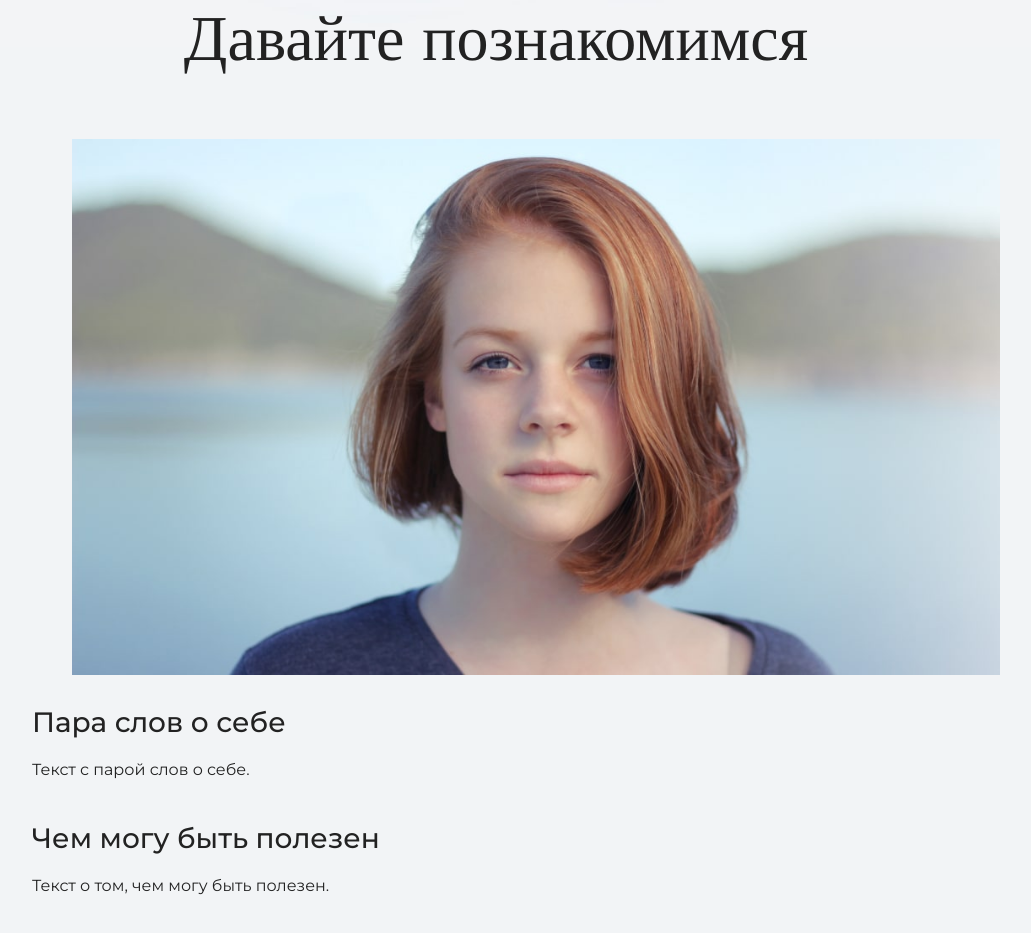
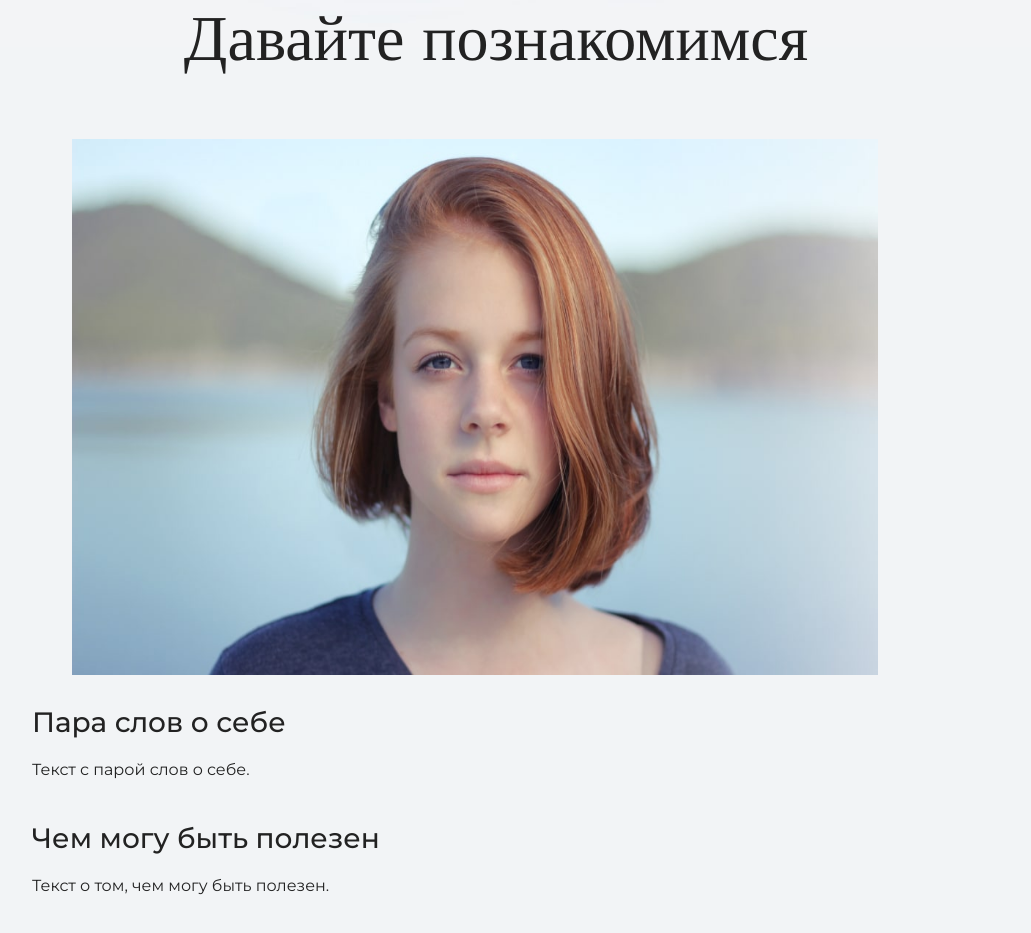
Before and after one commit to Danila-Fedyaev/My-Site, a plain HTML site: page index.html in a window 1280 px wide. Shown: the part 1033-1966 px from the top of the page, without its empty margins (144-1175 px from the left). Drawn offline with nearby package versions, Linux system fonts and the light colour scheme.

Commit message:
Add files via upload

```diff
--- a/index.html
+++ b/index.html
@@ -29,7 +29,7 @@
 			<div class ="container">
       <h2 class="subheading">Давайте познакомимся</h2>
 	  <figure>
-  <img src="files/user.jpg" width="928" height="536" alt="Фотография Неопознанного Енота">
+  <img src="files/user.jpg" width="806" height="536" alt="Фотография Неопознанного Енота">
 </figure>
       <h3>Пара слов о себе</h3>
       <p>Текст с парой слов о себе.</p>
```
Also changed, not shown: user.jpg (added).
